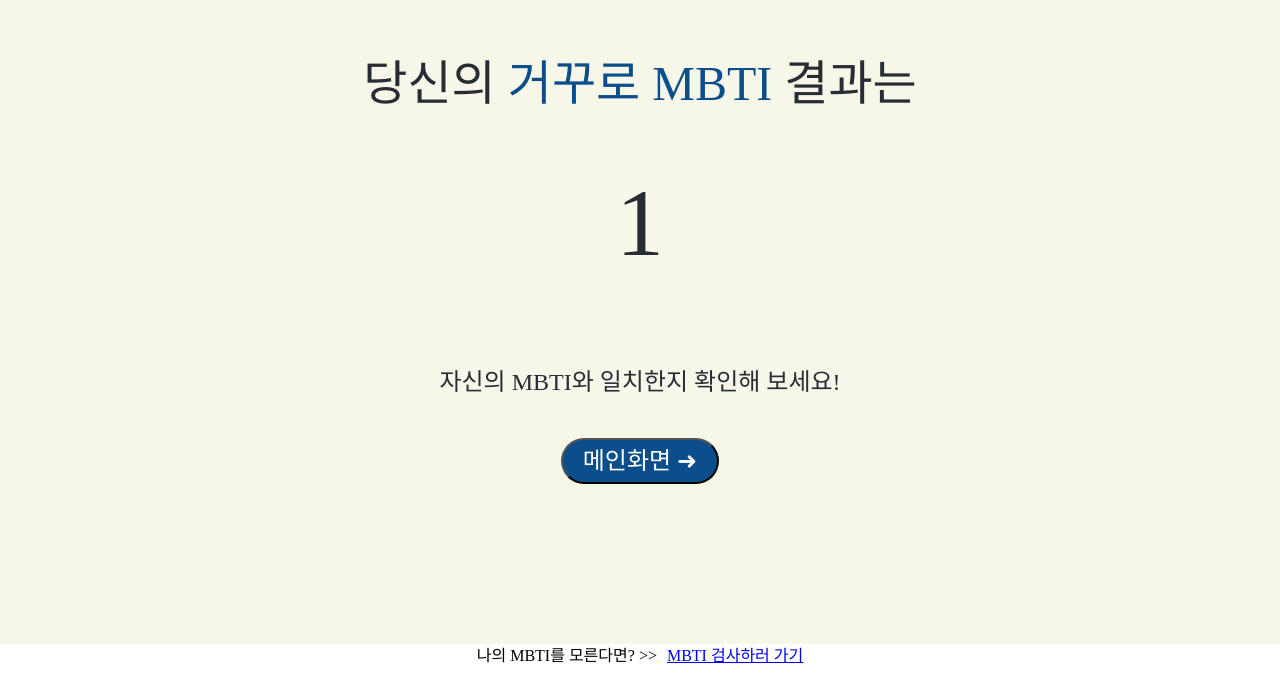
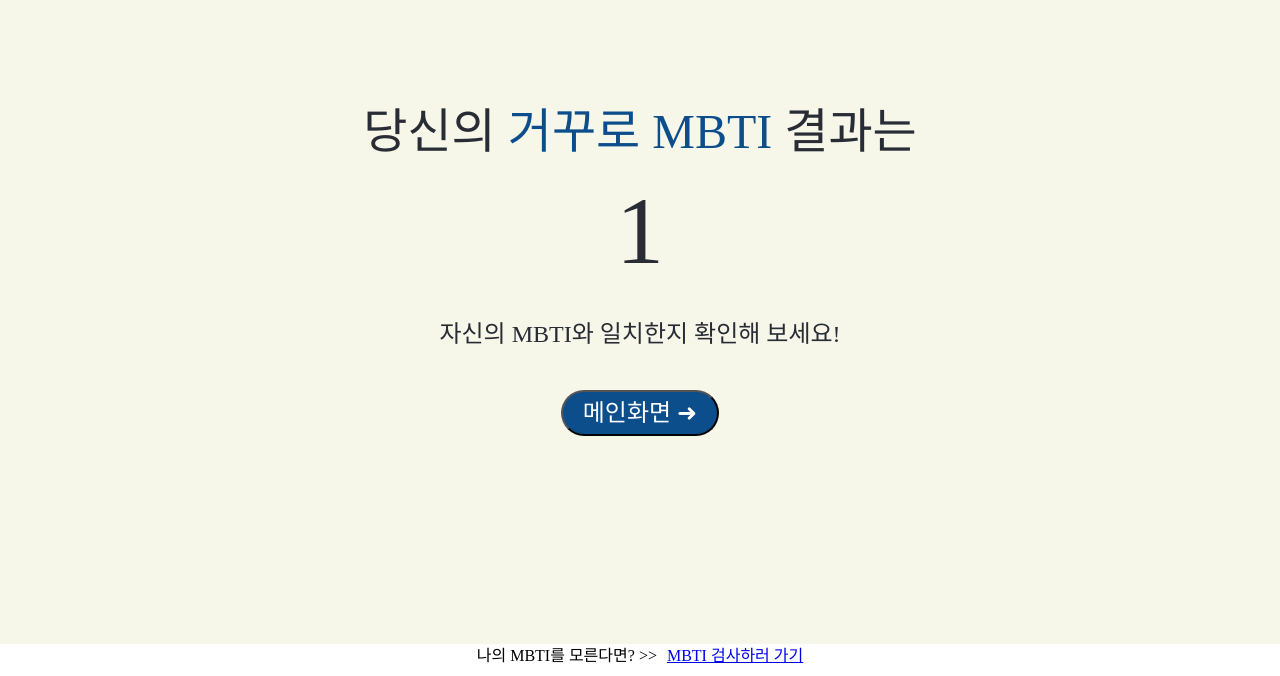
Before and after one commit to KingDonggyu/Reverse_MBTI, a React (Create React App) app: page /Reverse_MBTI/result/1 in a window 1280 px wide. Shown: the part 124-800 px from the top of the page. Built offline with nearby package versions, Linux system fonts and the light colour scheme; a web font is replaced by a local one.

Commit message:
Add .Result-text anmation in ResultPage.scss

```diff
--- a/src/components/views/LandingPage/Sections/LandingPage.scss
+++ b/src/components/views/LandingPage/Sections/LandingPage.scss
@@ -36,7 +36,6 @@
         background-color: rgb(2, 54, 100);
     }
     &:focus {
-        border: none;
         outline: none;
     }
 }
--- a/src/components/views/ResultPage/ResultPage.js
+++ b/src/components/views/ResultPage/ResultPage.js
@@ -12,7 +12,9 @@ const ResultPage = ({ match }) => {
         <Typography variant="h3">
           당신의 <span>거꾸로 MBTI</span> 결과는
         </Typography>
-        <Typography variant="h1">{mbti}</Typography>
+        <Typography variant="h1" className="Result-text">
+          {mbti}
+        </Typography>
         <br />
         <Typography variant="h5">
           자신의 MBTI와 일치한지 확인해 보세요!
--- a/src/components/views/ResultPage/Sections/ResultPage.scss
+++ b/src/components/views/ResultPage/Sections/ResultPage.scss
@@ -11,10 +11,6 @@
     justify-content: center;
     font-size: calc(10px + 2vmin);
     color: #282c34;
-    h1 {
-        margin-top: 40px;
-        margin-bottom: 55px;
-    }
     h3 {
         margin-top: 20px;
         margin-bottom: 15px;
@@ -35,7 +31,22 @@
         background-color: rgb(2, 54, 100);
     }
     &:focus {
-        border: none;
         outline: none;
     }
 }
+
+.Result-text {
+    margin-top: 40px;
+    margin-bottom: 55px;
+    animation: fadein 5s;
+    -webkit-animation: fadein 5s; // safari and chrome
+}
+
+@keyframes fadein {
+    from {
+        opacity: 0;
+    }
+    to {
+        opacity: 1;
+    }
+}
--- a/src/components/views/TestPage/Question.js
+++ b/src/components/views/TestPage/Question.js
@@ -33,7 +33,7 @@ class Question extends Component {
         <hr />
         <br />
         <div className="answer-list">
-          <div>
+          <div className="answer-item">
             <label for="answer1">
               <Typography className="answer">{answer.A1}</Typography>
             </label>
@@ -47,7 +47,7 @@ class Question extends Component {
             </button>
           </div>
           <br />
-          <div>
+          <div className="answer-item">
             <label for="answer2">
               <Typography className="answer">{answer.A2}</Typography>
             </label>
--- a/src/components/views/TestPage/Sections/Question.scss
+++ b/src/components/views/TestPage/Sections/Question.scss
@@ -8,6 +8,9 @@
 
 .answer-list {
     text-align: end;
+    .answer-item {
+        height: 35px;
+    }
     .answer {
         display: inline-block;
         font-size: 25px;
@@ -15,7 +18,7 @@
 }
 
 .answer-btn {
-    font-size: calc(2vmin);
+    font-size: calc(3vmin);
     padding: 0px 20px;
     border-radius: 30px;
     background-color: rgb(12, 78, 139);
@@ -25,7 +28,6 @@
         background-color: rgb(2, 54, 100);
     }
     &:focus {
-        border: none;
         outline: none;
     }
 }
@@ -40,7 +42,6 @@
         background-color: #1c1d1f;
     }
     &:focus {
-        border: none;
         outline: none;
     }
 }
```
